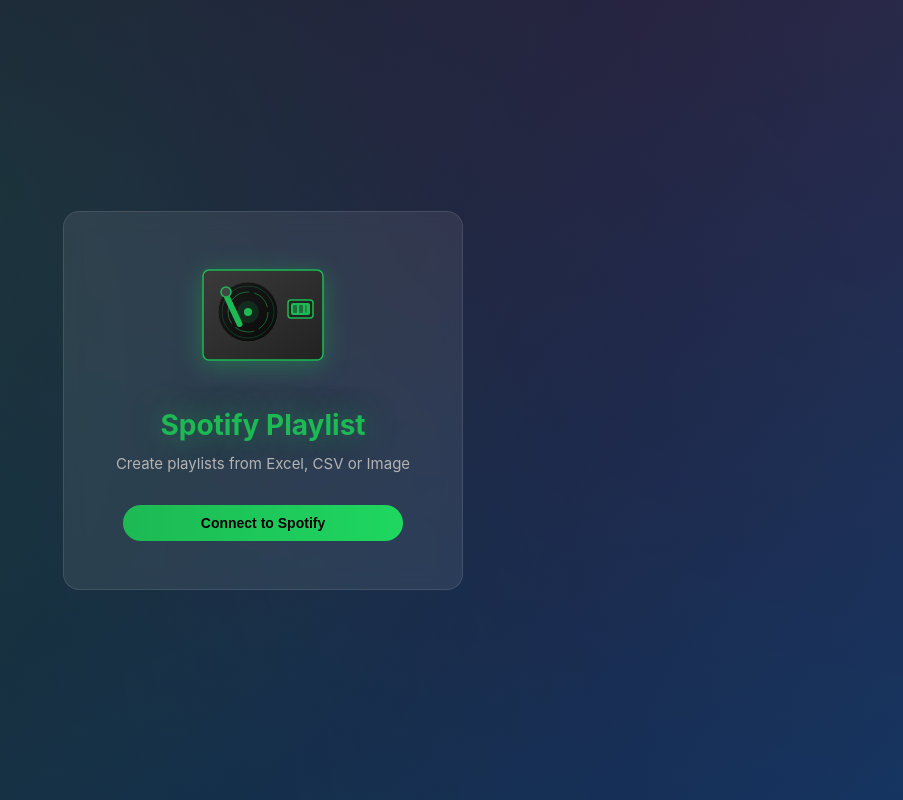
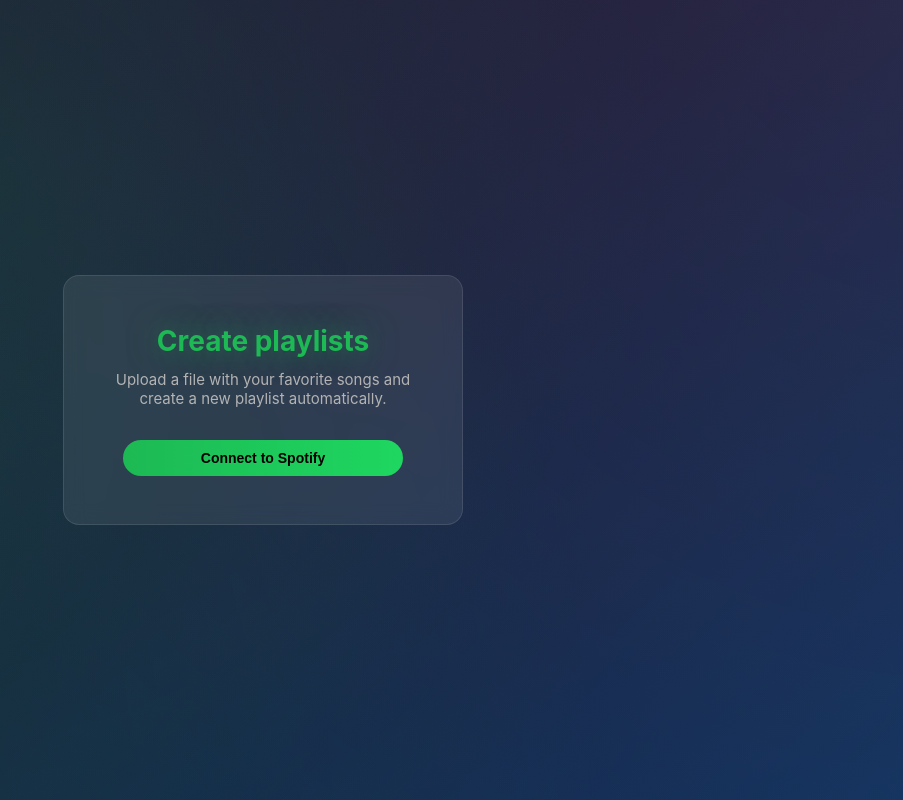
Before and after one commit to DavidDebraux/spotify-playlist, a React (Vite) app in the folder client/: page / in a window 1280 px wide. Shown: the whole page, without its empty margins (377-1280 px from the left). Built offline with nearby package versions, Linux system fonts and the light colour scheme.

Commit message:
feat: css

```diff
--- a/client/src/App.jsx
+++ b/client/src/App.jsx
@@ -122,7 +122,6 @@
         <header>
           <h1>Spotify Playlist</h1>
           <div className="user-info">
-            <span className="user-name">{user.display_name}</span>
             {user.images?.[0] && (
               <img src={user.images[0].url} alt="" className="avatar" />
             )}
@@ -213,51 +212,12 @@
     )
   }
 
-return (
+  return (
     <div className="app">
       <main>
         <div className="login-card">
-          <div className="login-hero">
-            <svg viewBox="0 0 140 120" className="login-icon">
-              <defs>
-                <linearGradient id="caseGrad" x1="0%" y1="0%" x2="100%" y2="100%">
-                  <stop offset="0%" stopColor="#3a3a3a"/>
-                  <stop offset="100%" stopColor="#222"/>
-                </linearGradient>
-                <linearGradient id="vinylGrad" x1="0%" y1="0%" x2="100%" y2="100%">
-                  <stop offset="0%" stopColor="#1a1a1a"/>
-                  <stop offset="100%" stopColor="#0a0a0a"/>
-                </linearGradient>
-              </defs>
-
-              <rect x="10" y="10" width="120" height="90" rx="6" fill="url(#caseGrad)" stroke="#1DB954" strokeWidth="1.5"/>
-
-              <circle cx="55" cy="52" r="30" fill="url(#vinylGrad)" stroke="#333" strokeWidth="1">
-                <animateTransform attributeName="transform" type="rotate" from="0 55 52" to="360 55 52" dur="2s" repeatCount="indefinite"/>
-              </circle>
-              <circle cx="55" cy="52" r="26" fill="transparent" stroke="#1DB954" strokeWidth="0.5" opacity="0.5">
-                <animateTransform attributeName="transform" type="rotate" from="0 55 52" to="360 55 52" dur="2s" repeatCount="indefinite"/>
-              </circle>
-              <circle cx="55" cy="52" r="20" fill="transparent" stroke="#1DB954" strokeWidth="0.5" strokeDasharray="20 5">
-                <animateTransform attributeName="transform" type="rotate" from="0 55 52" to="360 55 52" dur="2s" repeatCount="indefinite"/>
-              </circle>
-              <circle cx="55" cy="52" r="11" fill="#1DB954" opacity="0.15"/>
-              <circle cx="55" cy="52" r="4" fill="#1DB954"/>
-
-              <rect x="30" y="35" width="6" height="35" rx="3" fill="#1DB954" transform="rotate(-25 33 35)"/>
-              <circle cx="33" cy="32" r="5" fill="#444" stroke="#1DB954" strokeWidth="1.5"/>
-
-              <rect x="95" y="40" width="25" height="18" rx="3" fill="#222" stroke="#1DB954" strokeWidth="1.5"/>
-              <rect x="98" y="43" width="19" height="12" rx="2" fill="#1DB954">
-                <animate attributeName="opacity" values="1;0.7;1" dur="1s" repeatCount="indefinite"/>
-              </rect>
-              <rect x="100" y="45" width="4" height="8" rx="1" fill="#222" opacity="0.5"/>
-              <rect x="106" y="45" width="4" height="8" rx="1" fill="#222" opacity="0.5"/>
-              <rect x="112" y="45" width="2" height="8" rx="1" fill="#222" opacity="0.3"/>
-            </svg>
-          </div>
-          <h2>Spotify Playlist</h2>
-          <p>Create playlists from Excel, CSV or Image</p>
+          <h2>Create playlists</h2>
+          <p>Upload a file with your favorite songs and create a new playlist automatically.</p>
           <button onClick={login} className="spotify-btn">
             Connect to Spotify
           </button>
```
